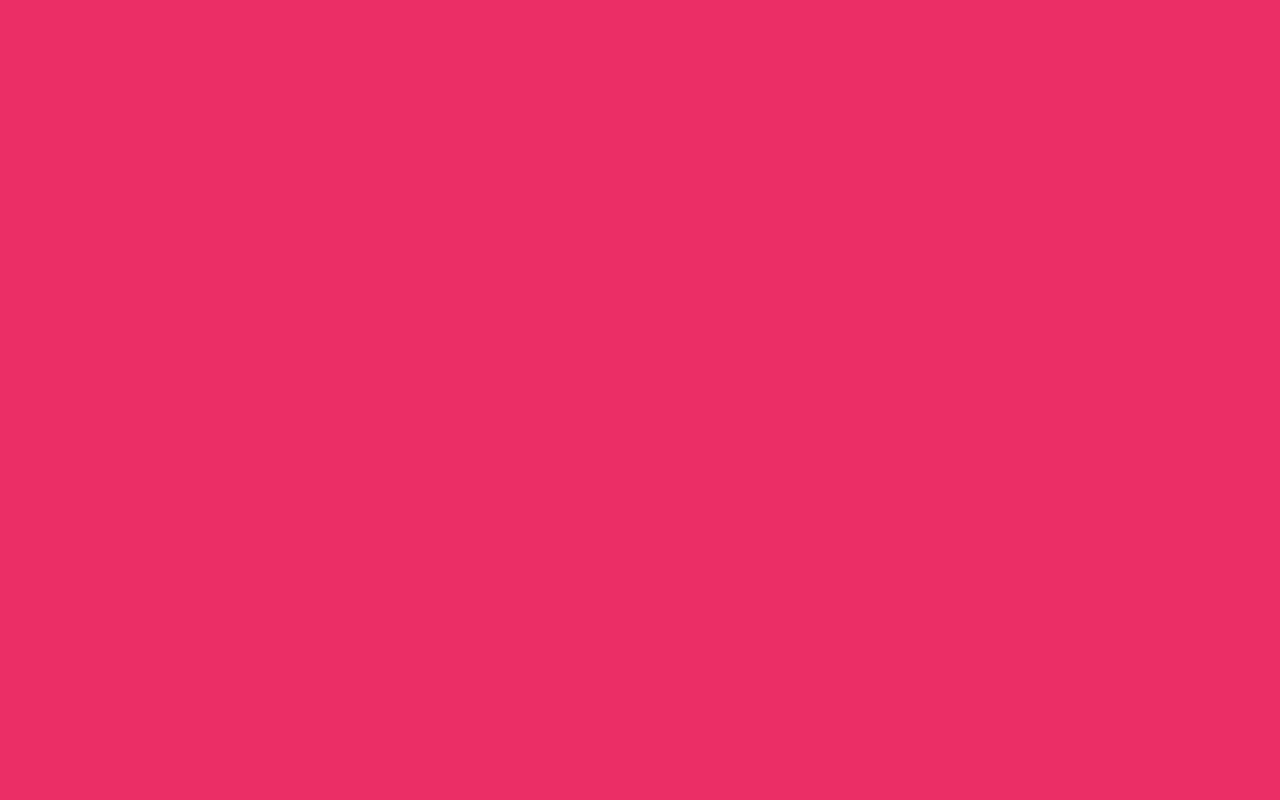
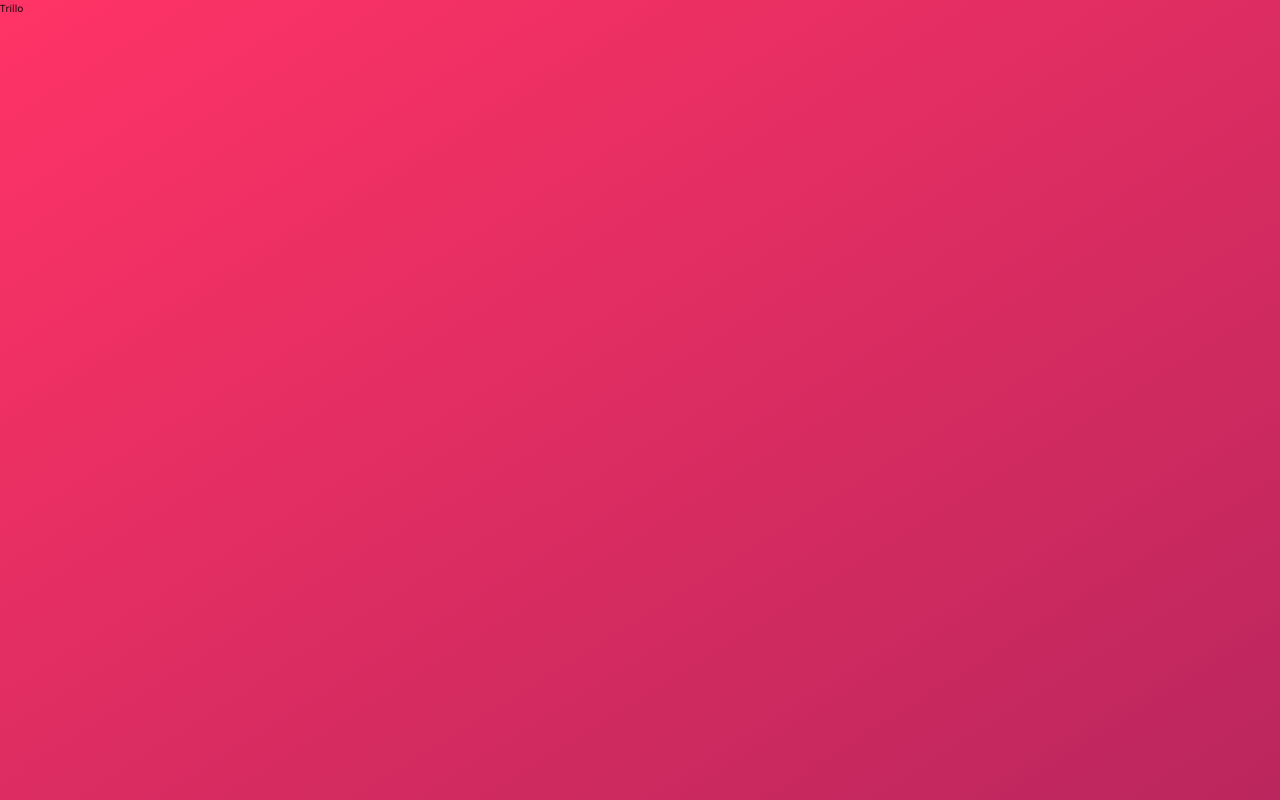
Before and after one commit to DanBilic/flexbox_trillo, a website: page index.html in a window 1280 px wide. Drawn offline with nearby package versions, Linux system fonts and the light colour scheme.

Commit message:
sass init

```diff
--- a/index.html
+++ b/index.html
@@ -1,16 +1,19 @@
 <!DOCTYPE html>
 <html lang="en">
-    <head>
-        <meta charset="UTF-8">
-        <meta name="viewport" content="width=device-width, initial-scale=1.0">
+  <head>
+    <meta charset="UTF-8" />
+    <meta name="viewport" content="width=device-width, initial-scale=1.0" />
 
-        <link href="https://fonts.googleapis.com/css?family=Open+Sans:300,400,600" rel="stylesheet">
-        <link rel="stylesheet" href="css/style.css">
-        <link rel="shortcut icon" type="image/png" href="img/favicon.png">
+    <link
+      href="https://fonts.googleapis.com/css?family=Open+Sans:300,400,600"
+      rel="stylesheet"
+    />
+    <link rel="stylesheet" href="css/style.css" />
+    <link rel="shortcut icon" type="image/png" href="img/favicon.png" />
 
-        <title>trillo &mdash; Your all-in-one booking app</title>
-    </head>
-    <body>
-
-    </body>
+    <title>trillo &mdash; Your all-in-one booking app</title>
+  </head>
+  <body>
+    Trillo
+  </body>
 </html>
--- /dev/null
+++ b/sass/_base.scss
@@ -0,0 +1,70 @@
+/*
+COLORS
+
+Primary: #eb2f64
+Primary light: #FF3366
+Primary dark: #BA265D
+
+Grey light 1: #faf9f9
+Grey light 2: #f4f2f2
+Grey light 3: #f0eeee
+Grey light 4: #ccc
+
+Grey dark 1: #333
+Grey dark 2: #777
+Grey dark 3: #999
+
+*/
+
+// css variables cascade and get inherited and cn be accessed by js
+
+// same as html selector but with a higher specificity
+// variables set here are acessible in the whole document
+:root {
+  --color-primary: #eb2f64;
+  --color-primary-light: #ff3366;
+  --color-primary-dark: #ba265d;
+
+  --color-grey-light-1: #faf9f9;
+  --color-grey-light-2: #f4f2f2;
+  --color-grey-light-3: #f0eeee;
+  --color-grey-light-4: #ccc;
+
+  --color-grey-dark-1: #333;
+  --color-grey-dark-2: #777;
+  --color-grey-dark-3: #999;
+}
+
+* {
+  margin: 0;
+  padding: 0;
+}
+
+*,
+*::before,
+*::after {
+  box-sizing: inherit;
+}
+
+html {
+  box-sizing: border-box;
+
+  // fonst-siez: 10px = 1rem -> das sind 62.5 % von 16px -> default browser font-size
+  font-size: 62.5%;
+}
+
+body {
+  font-family: "Open Sans", sans-serif;
+  font-weight: 400;
+  line-height: 1.6;
+  color: var(--color-grey-dark-2);
+  background-image: linear-gradient(
+    to right bottom,
+    var(--color-primary-light),
+    var(--color-primary-dark)
+  );
+  background-size: cover;
+  background-repeat: no-repeat;
+
+  min-height: 100vh;
+}
--- a/sass/main.scss
+++ b/sass/main.scss
@@ -1,26 +1,3 @@
-/*
-COLORS
-
-Primary: #eb2f64
-Primary light: #FF3366
-Primary dark: #BA265D
-
-Grey light 1: #faf9f9
-Grey light 2: #f4f2f2
-Grey light 3: #f0eeee
-Grey light 4: #ccc
-
-Grey dark 1: #333
-Grey dark 2: #777
-Grey dark 3: #999
-
-*/
-
-* {
-  margin: 0;
-  padding: 0;
-}
-
-body {
-  background-color: #eb2f64;
-}
+@import "./base";
+@import "./layout";
+@import "./components";
```
Also changed, not shown: css/style.css, sass/_components.scss (added), sass/_layout.scss (added).
